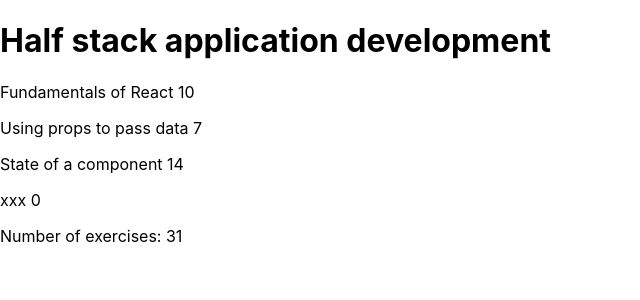
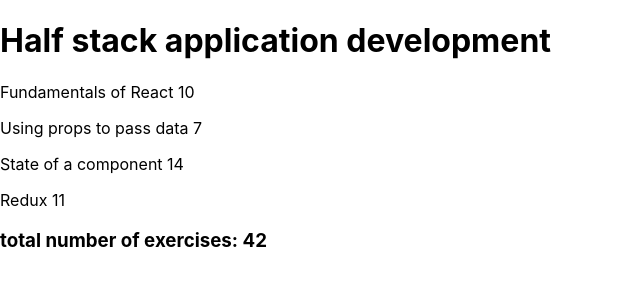
Before and after one commit to Starle21/FullStackOpen-exercises, a React (Create React App) app in the folder part1/course_information/: page / in a window 1280 px wide. Shown: the top 300 px of the page, without its empty margins (0-640 px from the left). Built offline with nearby package versions, Linux system fonts and the light colour scheme; the HTML template or start-up script is replaced by a standard one.

Commit message:
Part 2.2 course info step7

```diff
--- a/part1/course_information/src/App.js
+++ b/part1/course_information/src/App.js
@@ -27,12 +27,12 @@ const Content = ({ course }) => {
 
 const Total = ({ course }) => {
   return (
-    <p>
-      Number of exercises:{' '}
+    <h3>
+      total number of exercises:{' '}
       {course.parts.reduce((sum, part) => {
         return sum + part.exercises;
       }, 0)}
-    </p>
+    </h3>
   );
 };
 
@@ -66,8 +66,8 @@ const App = () => {
         id: 3,
       },
       {
-        name: 'xxx',
-        exercises: 0,
+        name: 'Redux',
+        exercises: 11,
         id: 4,
       },
     ],
```
